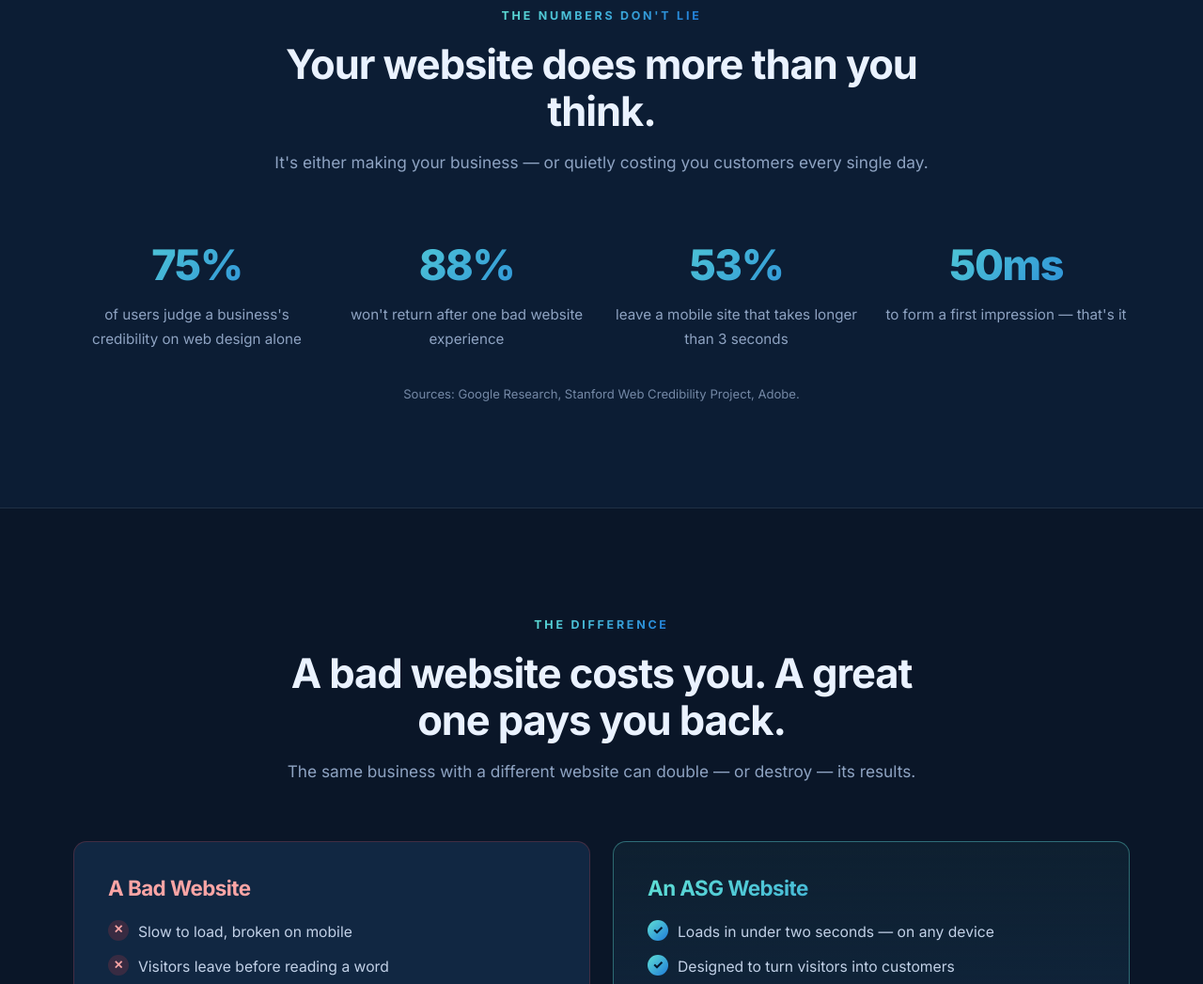
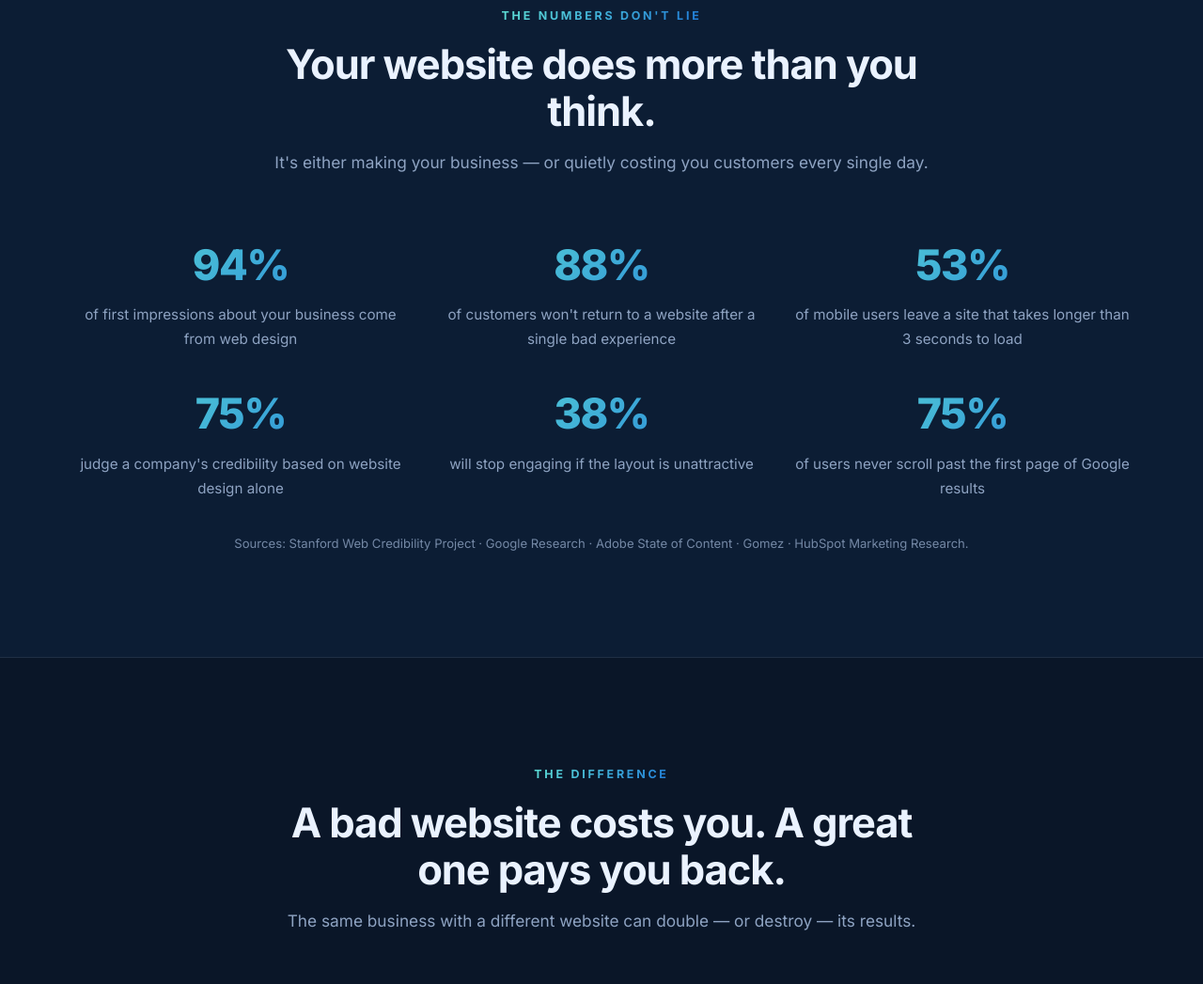
Before and after one commit to IanBaker12/asg-web-design, a plain HTML site: page index.html in a window 1280 px wide. Shown: the part 1108-2155 px from the top of the page at 94% size. Drawn offline with Linux system fonts and the light colour scheme.

Commit message:
Upgrade homepage stats to 6 sourced numbers in 3x2 grid

```diff
--- a/index.html
+++ b/index.html
@@ -75,25 +75,33 @@
           <h2>Your website does more than you think.</h2>
           <p>It's either making your business — or quietly costing you customers every single day.</p>
         </div>
-        <div class="stats">
+        <div class="stats stats-6">
           <div class="stat">
-            <span class="stat-value">75%</span>
-            <span class="stat-label">of users judge a business's credibility on web design alone</span>
+            <span class="stat-value">94%</span>
+            <span class="stat-label">of first impressions about your business come from web design</span>
           </div>
           <div class="stat">
             <span class="stat-value">88%</span>
-            <span class="stat-label">won't return after one bad website experience</span>
+            <span class="stat-label">of customers won't return to a website after a single bad experience</span>
           </div>
           <div class="stat">
             <span class="stat-value">53%</span>
-            <span class="stat-label">leave a mobile site that takes longer than 3 seconds</span>
+            <span class="stat-label">of mobile users leave a site that takes longer than 3 seconds to load</span>
           </div>
           <div class="stat">
-            <span class="stat-value">50ms</span>
-            <span class="stat-label">to form a first impression — that's it</span>
+            <span class="stat-value">75%</span>
+            <span class="stat-label">judge a company's credibility based on website design alone</span>
+          </div>
+          <div class="stat">
+            <span class="stat-value">38%</span>
+            <span class="stat-label">will stop engaging if the layout is unattractive</span>
+          </div>
+          <div class="stat">
+            <span class="stat-value">75%</span>
+            <span class="stat-label">of users never scroll past the first page of Google results</span>
           </div>
         </div>
-        <p class="stats-footnote">Sources: Google Research, Stanford Web Credibility Project, Adobe.</p>
+        <p class="stats-footnote">Sources: Stanford Web Credibility Project · Google Research · Adobe State of Content · Gomez · HubSpot Marketing Research.</p>
       </div>
     </section>
 
--- a/styles.css
+++ b/styles.css
@@ -352,7 +352,9 @@ body.menu-open .overlay-meta { opacity: 1; transform: translateY(0); }
 
 /* Stats / principles */
 .stats { display: grid; grid-template-columns: repeat(4, 1fr); gap: 24px; }
+.stats-6 { grid-template-columns: repeat(3, 1fr); gap: 32px 28px; }
 .stat { text-align: center; }
+.stats-6 .stat-label { max-width: 240px; margin: 0 auto; line-height: 1.45; }
 .stat-value {
   display: block;
   font-size: clamp(2rem, 4vw, 2.8rem);
```
